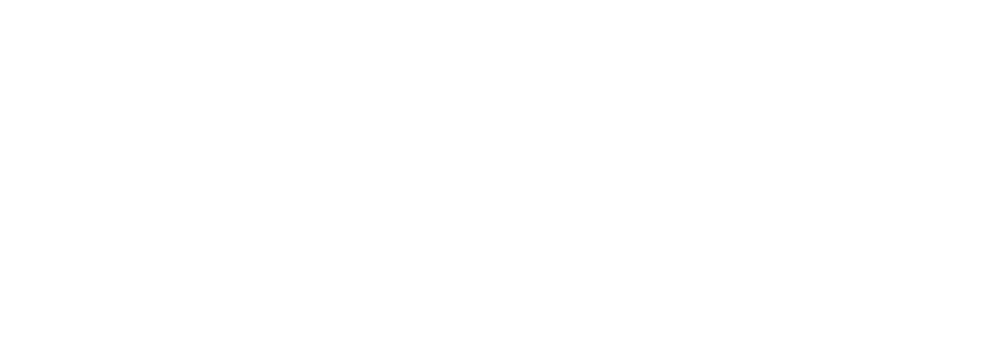
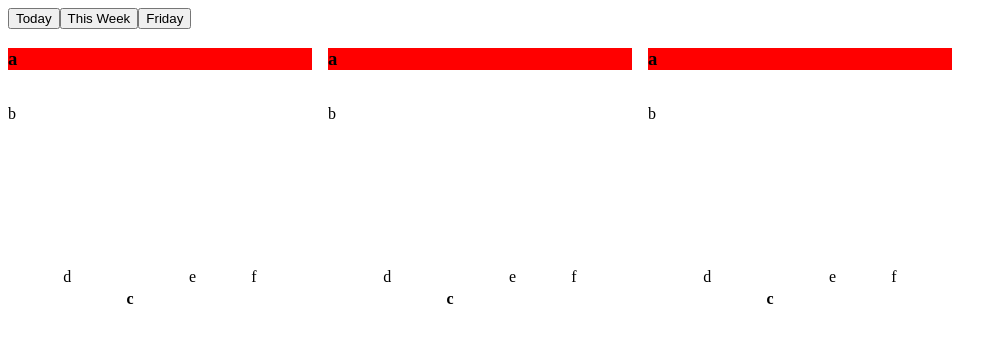
Before and after one commit to nathank07/odin-todo, a website built with webpack: page dist/index.html in a window 1280 px wide. Shown: the whole page, without its empty margins (0-1007 px from the left). Built offline with nearby package versions, Linux system fonts and the light colour scheme.

Commit message:
Added tabbed view and basic layout of cards

```diff
--- a/package.json
+++ b/package.json
@@ -18,6 +18,9 @@
   },
   "homepage": "https://github.com/nathank07/odin-todo#readme",
   "devDependencies": {
+    "css-loader": "^6.7.1",
+    "html-webpack-plugin": "^5.5.0",
+    "style-loader": "^3.3.1",
     "webpack": "^5.74.0",
     "webpack-cli": "^4.10.0"
   }
--- a/src/index.js
+++ b/src/index.js
@@ -0,0 +1,82 @@
+import './style.css';
+
+const body = document.querySelector('body');
+
+
+const toDoItem = (title, description, dueDate, priority, notes, checklist) => {
+    return {title, description, dueDate, priority, notes, checklist};
+}
+
+const projects = {
+    "Today" : [toDoItem("a", "b", "c", "d", "e", "f"), toDoItem("a", "b", "c", "d", "e", "f"), toDoItem("a", "b", "c", "d", "e", "f")],
+    "This Week" : [toDoItem("a", "b", "c", "d", "e", "f"), toDoItem("a", "b", "c", "d", "e", "f")],
+    "Friday" : [toDoItem("a", "b", "c", "d", "e", "f"), toDoItem("a", "b", "c", "d", "e", "f"), toDoItem("a", "b", "c", "d", "e", "f"), toDoItem("a", "b", "c", "d", "e", "f")],
+}
+
+function displayItems(project){
+    const toDoGrid = document.createElement('div');
+    toDoGrid.classList.add("grid");
+    project.forEach(toDoItem => {
+        let toDoItemDiv = document.createElement('div');
+        toDoItemDiv.classList.add("gridItem");
+
+        let title = document.createElement('h3');
+        title.innerHTML = toDoItem.title;
+
+        let description = document.createElement('p');
+        description.innerHTML = toDoItem.description;
+
+        let bottomBar = document.createElement('div');
+        bottomBar.classList.add("bottom"); // Add any new elements under this div
+
+            let priority = document.createElement('div');
+            priority.innerHTML = toDoItem.priority;
+
+            let dueDate = document.createElement('h4');
+            dueDate.innerHTML = toDoItem.dueDate;
+
+            let notes = document.createElement('div');
+            notes.innerHTML = toDoItem.notes;
+
+            let checklist = document.createElement('div');
+            checklist.innerHTML = toDoItem.checklist;
+
+        bottomBar.appendChild(priority);
+        bottomBar.appendChild(dueDate);
+        bottomBar.appendChild(notes);
+        bottomBar.appendChild(checklist);
+
+        toDoItemDiv.appendChild(title);
+        toDoItemDiv.appendChild(description);
+        toDoItemDiv.appendChild(bottomBar);
+
+        toDoGrid.appendChild(toDoItemDiv);
+    });
+    if(document.querySelector('.grid') !== null){
+        body.removeChild(document.querySelector('.grid')); // Clears the grid if there is one already available
+    }
+    body.appendChild(toDoGrid);
+}
+
+console.log(document.querySelectorAll('grid'));
+
+
+function tabView(projects){
+    const tabView = document.createElement('div');
+    tabView.classList.add('tabView');
+    for (const [name, items] of Object.entries(projects)){ // for each project name list the to do items
+        console.log(name, items);
+        const projectButton = document.createElement('button');
+        projectButton.classList.add('tabButton');
+        projectButton.innerHTML = name;
+        projectButton.addEventListener('click', () => {
+            displayItems(items);
+            console.log(items);
+        })
+        tabView.appendChild(projectButton);
+    };
+    body.appendChild(tabView);
+}
+
+tabView(projects);
+displayItems(projects["Today"]);
--- /dev/null
+++ b/src/style.css
@@ -0,0 +1,20 @@
+.grid{
+    display: grid;
+    grid-template-columns: repeat(auto-fill, minmax(300px, 1fr));
+    gap: 1rem;
+}
+
+h3{
+    background: red;
+}
+
+.gridItem{
+    height: 300px;
+    display:grid;
+    grid-template-rows: 1fr 3fr 1fr;
+}
+
+.gridItem .bottom {
+    display: flex;
+    justify-content: space-evenly;
+}
--- a/webpack.config.js
+++ b/webpack.config.js
@@ -1,10 +1,27 @@
+const HtmlWebpackPlugin = require('html-webpack-plugin');
 const path = require('path');
 module.exports = {
+    mode: 'development',
   entry: {
     index: './src/index.js',
   },
+  devtool: 'inline-source-map',
+  plugins: [
+    new HtmlWebpackPlugin({
+        title: 'odin-todo',
+    }),
+  ],
   output: {
     filename: '[name].bundle.js',
     path: path.resolve(__dirname, 'dist'),
+    clean: true,
+  },
+  module: {
+    rules: [
+        {
+            test: /\.css$/i,
+            use: ['style-loader', 'css-loader'],
+        },
+    ],
   },
 };
```
Also changed, not shown: dist/index.bundle.js, dist/index.html, 1 other file.
